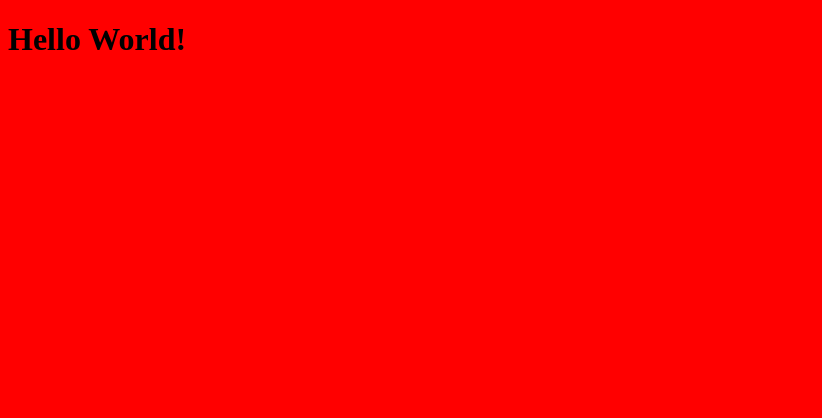
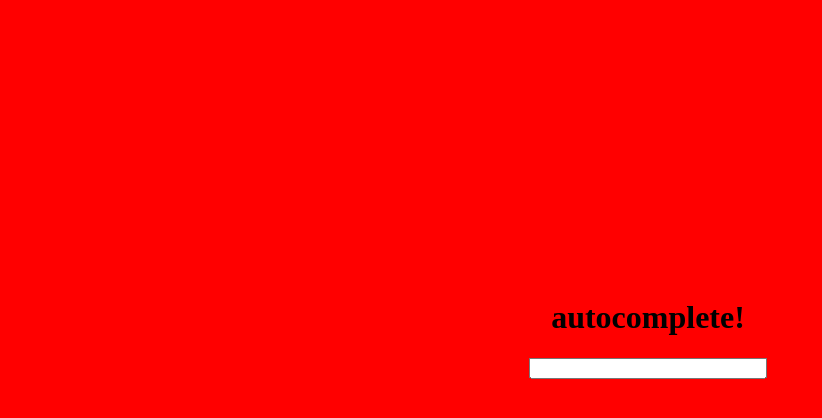
Before and after one commit to a-la-node/autocomplete, a website: page public/index.html in a window 1280 px wide. Shown: the whole page, without its empty margins (0-822 px from the left). Drawn offline with Linux system fonts and the light colour scheme.

Commit message:
Add basic CSS styling

```diff
--- a/public/index.html
+++ b/public/index.html
@@ -6,8 +6,14 @@
     <link rel="stylesheet" href="./style.css">
     <title></title>
   </head>
-  <body>
-    <h1>Hello World!</h1>
+  <body class="container">
+    <h1>autocomplete!</h1>
+    <form>
+      <input type="text" list="results">
+    </form>
+    <datalist id="results">
+      <!--options go here-->
+    </datalist>
     <script type="text/javascript" src="./index.js"></script>
   </body>
 </html>
--- a/public/index.js
+++ b/public/index.js
@@ -1 +1 @@
-alert('Hello World!');
+//alert('Hello World!');
--- a/public/style.css
+++ b/public/style.css
@@ -1,3 +1,15 @@
 body {
   background-color: red;
 }
+
+input {
+  width: 230px;
+}
+
+.container {
+  position: fixed;
+  top: 40%;
+  left: 50%;
+  transform: translate(-50%, -50%);
+  text-align: center;
+}
```
